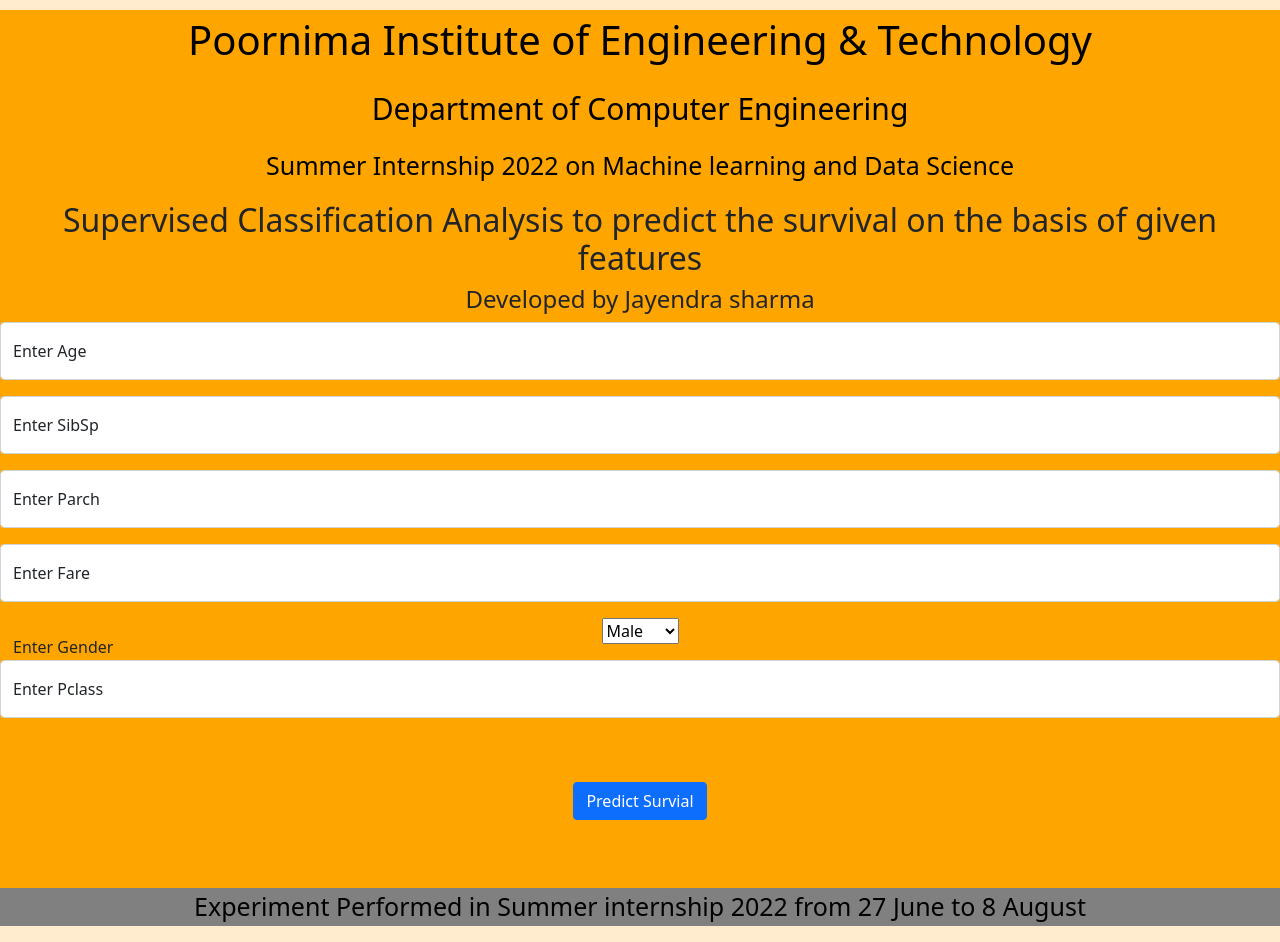
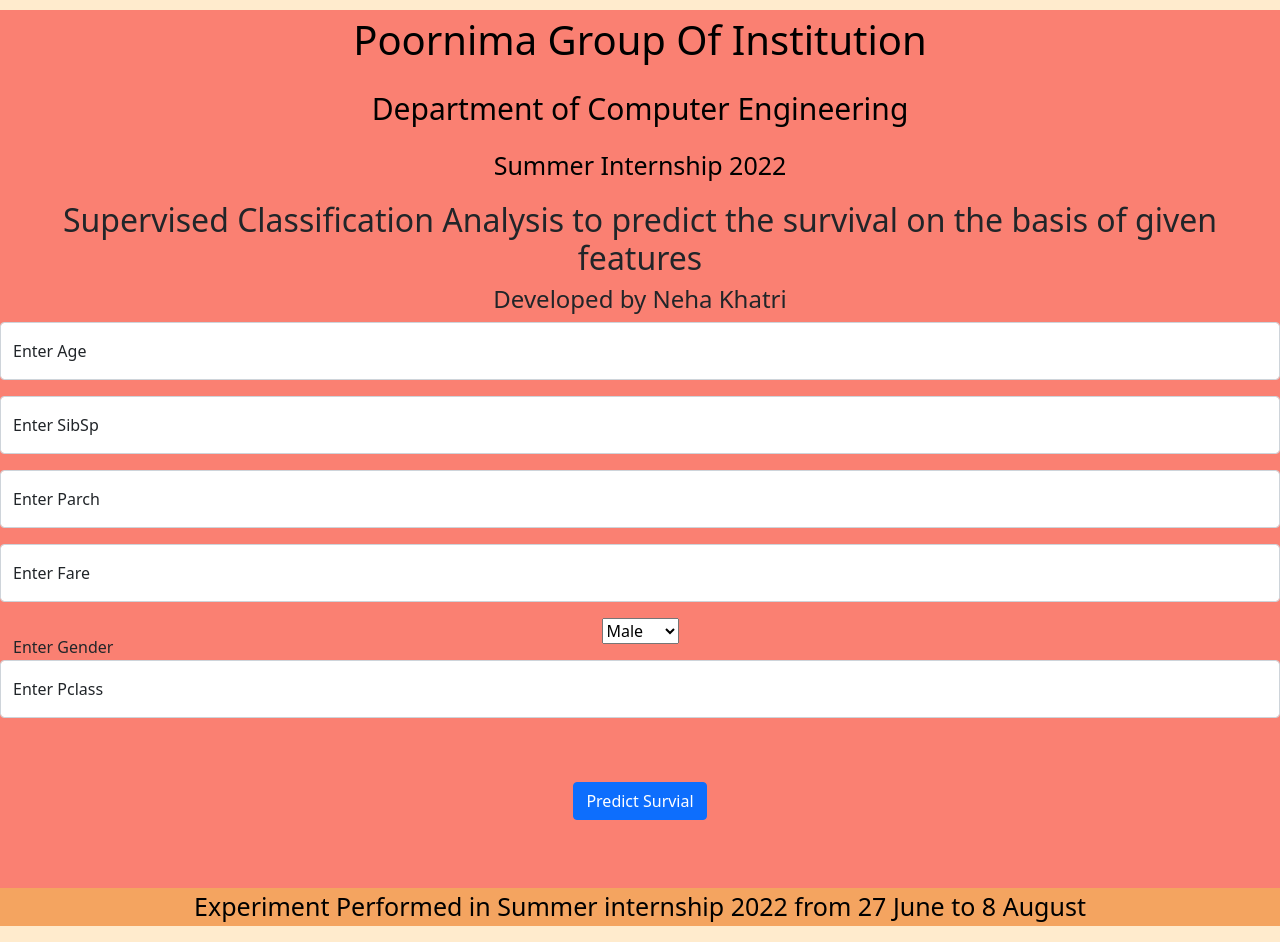
Before and after one commit to nehakhatri2021/project3_titanic, a Flask app: page / in a window 1280 px wide. Run offline with Flask 2, Linux system fonts and the light colour scheme; parts of the project's set-up code (start-up, migrations or seed data) failed here and were passed over.

Commit message:
Update index.html

```diff
--- a/templates/index.html
+++ b/templates/index.html
@@ -41,25 +41,25 @@
 
 <body>
 
-    <div class="" style="background-color:orange;">
+    <div class="" style="background-color:Salmon;">
         <div class="clearfix">
 
             <div class="col-md-12">
                 <center>
-                    <p style="font-size:40px;color:black;margin-top:10px;">Poornima Institute of Engineering &
-                        Technology</p>
+                    <p style="font-size:40px;color:black;margin-top:10px;">Poornima Group Of
+                        Institution</p>
                 </center>
                 <center>
                     <p style="font-size:30px;color:black;margin-top:10px;">Department of Computer Engineering</p>
                 </center>
                 <center>
-                    <p style="font-size:25px;color:black;margin-top:10px;">Summer Internship 2022 on Machine learning
-                        and Data Science</p>
+                    <p style="font-size:25px;color:black;margin-top:10px;">Summer Internship 2022
+                        </p>
                 </center>
             </div>
             <div class="login">
                 <h2>Supervised Classification Analysis to predict the survival on the basis of given features</h2>
-                <h4>Developed by Jayendra sharma</h4>
+                <h4>Developed by Neha Khatri</h4>
                 <!-- Main Input For Receiving Query to our ML -->
                 <form action="{{ url_for('predict')}}" method="get">
                     <div class="form-floating mb-3">
@@ -108,7 +108,7 @@
 
             </div>
 
-            <div class="" style="background-color:grey;">
+            <div class="" style="background-color:SandyBrown;">
                 <div class="clearfix">
 
                     <div class="col-md-12">
```
